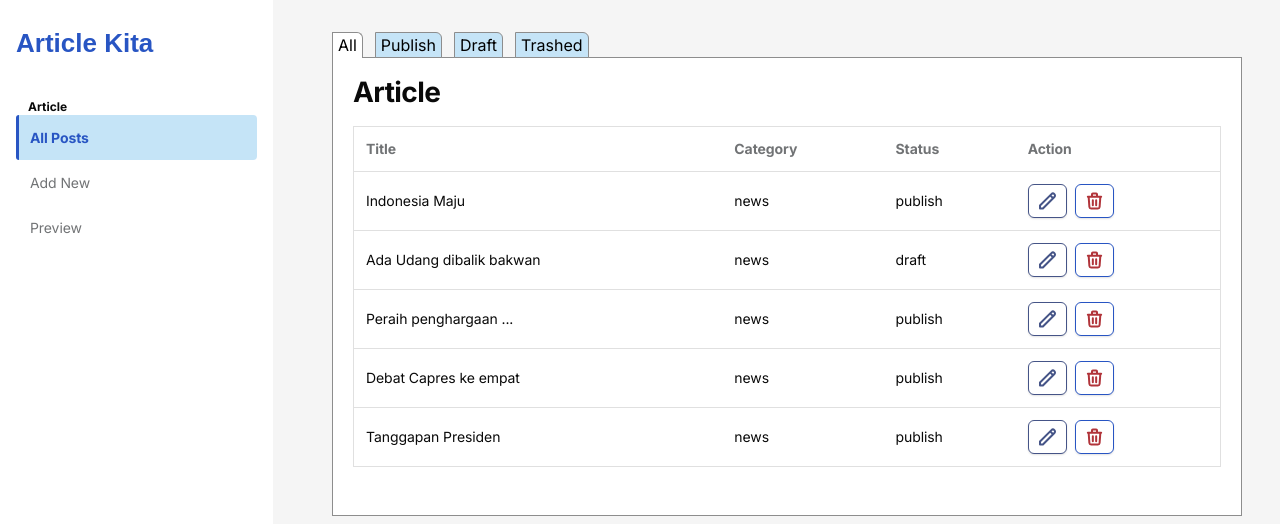
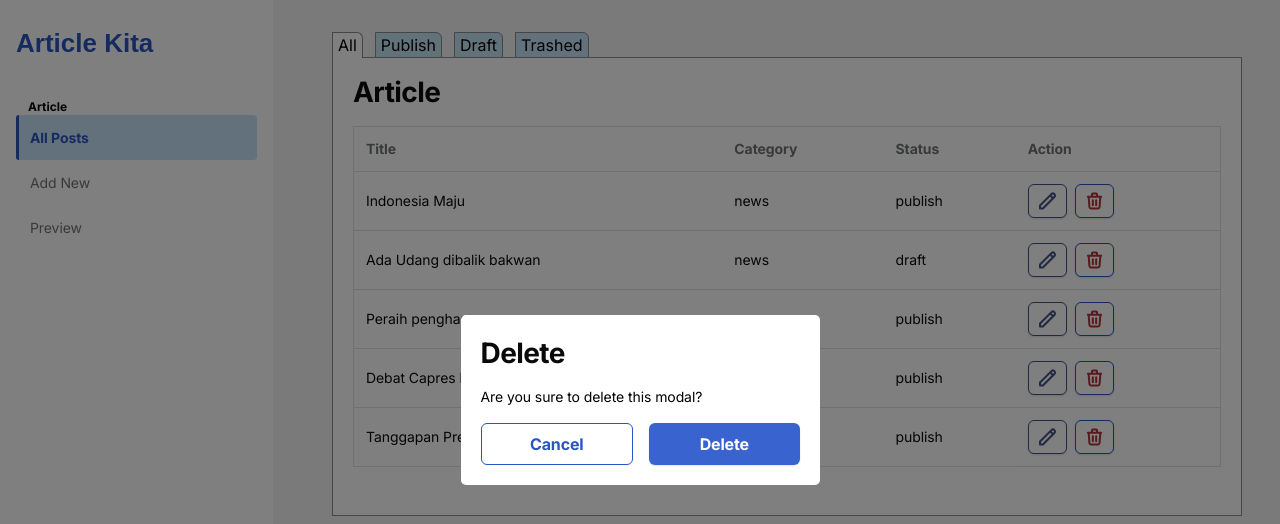
Before and after one commit to JourneyAries/learn-project, a React (Vite) app in the folder dashboard-article/: page / in a window 1280 px wide. Shown: the top 524 px of the page. Built offline with nearby package versions, Linux system fonts and the light colour scheme.

Commit message:
[dashboard-article](v1): delete modal 40%

```diff
--- /dev/null
+++ b/dashboard-article/src/components/DeleteModal.jsx
@@ -0,0 +1,18 @@
+import React from 'react';
+
+const DeleteModal = () => {
+	return (
+		<div className='modalContainer'>
+			<div className='modal flex-col gap-16'>
+				<div className='title'>Delete</div>
+				<div className='text'>Are you sure to delete this modal?</div>
+				<div className='flex-row gap-16'>
+					<button className='flex-1 button-cancel'>Cancel</button>
+					<button className='flex-1 button-submit'>Delete</button>
+				</div>
+			</div>
+		</div>
+	);
+};
+
+export default DeleteModal;
--- a/dashboard-article/src/pages/AllPosts.jsx
+++ b/dashboard-article/src/pages/AllPosts.jsx
@@ -3,6 +3,7 @@
 import Table from '../components/Table';
 import { useSelector } from 'react-redux';
 import Action from '../components/Action';
+import DeleteModal from '../components/DeleteModal';
 
 const AllPosts = () => {
 	const [tab, setTab] = useState('all');
@@ -78,6 +79,7 @@
 					</div>
 				</div>
 			</div>
+			<DeleteModal />
 		</div>
 	);
 };
```
